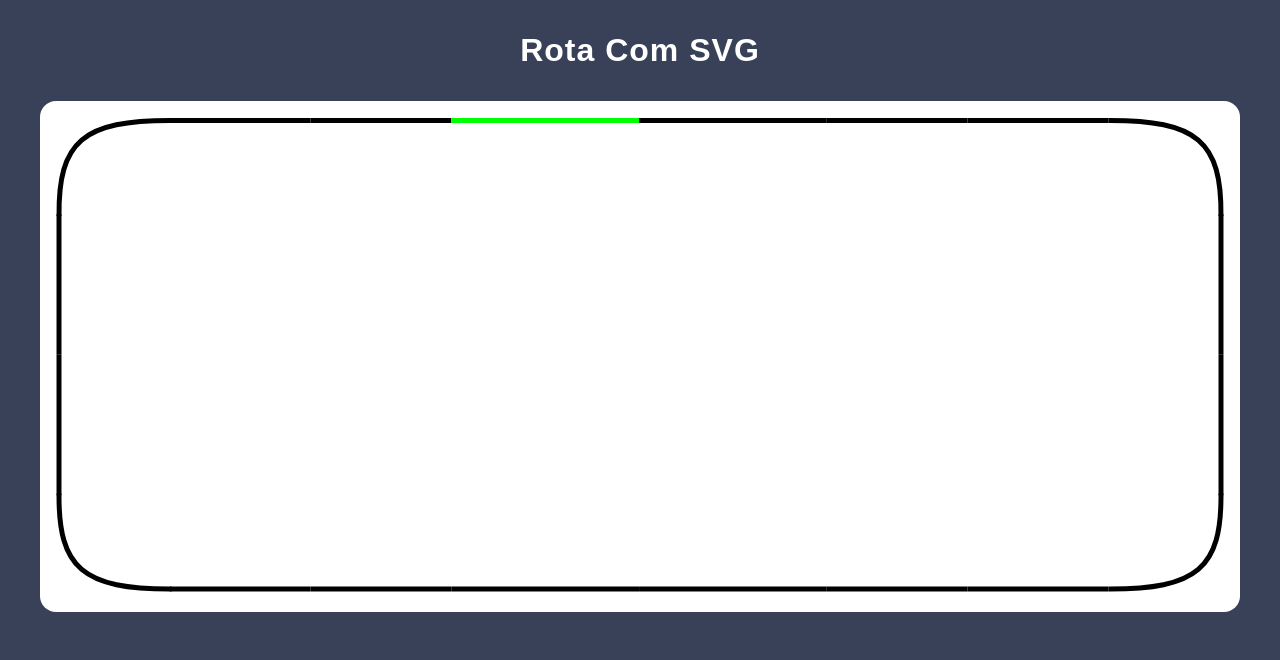
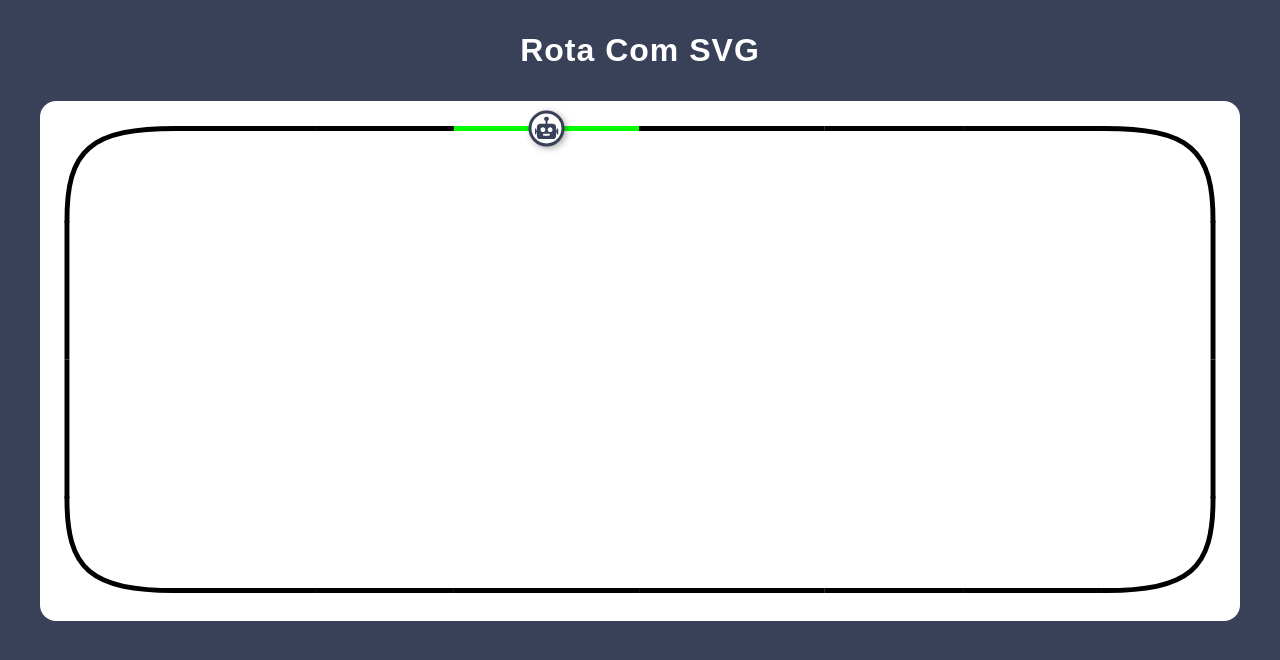
Before and after one commit to Henrique1204/Sistema-AGV-Mapa, a React (Create React App) app: page / in a window 1280 px wide. Shown: the top 660 px of the page. Built offline with nearby package versions, Linux system fonts and the light colour scheme; the HTML template or start-up script is replaced by a standard one.

Commit message:
Criar componente para mostrar robo no mapa

```diff
--- a/src/Componentes/CardMapa/index.module.css
+++ b/src/Componentes/CardMapa/index.module.css
@@ -1,6 +1,6 @@
 .CardMapa {
     width: 100%;
-    padding: 1rem;
+    padding: 1.5rem;
     margin: 2rem auto 0;
     border-radius: 1rem;
     background-color: #FFF;
--- /dev/null
+++ b/src/Componentes/IconeRobo/index.js
@@ -0,0 +1,34 @@
+import React from 'react';
+import estilos from './index.module.css';
+import svgRobo from '../../Assets/robo.svg';
+
+const IconeRobo = ({ posicaoPonto }) => {
+    const [posicao, setPosicao] = React.useState({ x: 0, y: 0 });
+    const [movendo, setMovendo] = React.useState(false);
+    const iconeRef = React.useRef();
+
+    React.useEffect(() => {
+        const { width, height } = iconeRef.current.getBoundingClientRect();
+        const { xCalculado, yCalculado } = posicaoPonto;
+
+        setPosicao({ x: xCalculado - width / 2, y: yCalculado - height / 2 });
+
+        const timeOut = setTimeout(() => setMovendo(true), 1);
+
+        return () => clearTimeout(timeOut);
+    }, [posicaoPonto, setPosicao]);
+
+    return (
+        <div
+            ref={iconeRef}
+            className={`${estilos.IconeRobo} ${(movendo) ? estilos.movendo : ''}`}
+            style={{
+                transform: `translate3d(${posicao.x}px, ${posicao.y}px, 0)`
+            }}
+        >
+            <img className={estilos.imgRobo} src={svgRobo} alt="Localização do robô" />
+        </div>
+    );
+};
+
+export default IconeRobo;
--- /dev/null
+++ b/src/Componentes/IconeRobo/index.module.css
@@ -0,0 +1,24 @@
+.IconeRobo {
+    width: 2.25rem;
+    height: 2.25rem;
+    padding: 0.2rem;
+    border-radius: 50%;
+    border: 3px solid #394159;
+    background-color: #FFF;
+    box-shadow: 2px 2px 6px rgba(44, 44, 44, 0.4);
+    position: absolute;
+    top: 0;
+    left: 0;
+    opacity: 0;
+    overflow: hidden;
+}
+
+.IconeRobo.movendo {
+    opacity: 1;
+    transition: transform 0.75s ease;
+}
+
+.imgRobo {
+    max-width: 100%;
+    display: block;
+}
--- a/src/Componentes/Mapa/index.js
+++ b/src/Componentes/Mapa/index.js
@@ -1,12 +1,28 @@
 import React from 'react';
 import estilos from './index.module.css';
+import IconeRobo from '../IconeRobo';
 
 const Mapa = () => {
     const [pathAtivo, setPathAtivo] = React.useState('A');
+    const [posicaoRobo, setPosicaoRobo] = React.useState(null);
     const pathRef = React.useRef();
+
+    const calcularPosicao = (elemento) => {
+        const { x, y, width, height } = elemento.getBoundingClientRect();
+
+        const { curva } = elemento.dataset;
+        const arrayFracao = curva?.split(',').map((item) => Number(item)) || [2, 2];
+
+        const xCalculado = x + (width / 4 * arrayFracao[0]);
+        const yCalculado = y + (height / 4 * arrayFracao[1]);
+
+        setPosicaoRobo({ xCalculado, yCalculado });
+    };
 
     React.useEffect(() => {
         pathRef.current.classList.add(estilos.ativo);
+        calcularPosicao(pathRef.current);
+
         let indice = 0;
         const pontos = [
             'A', 'B', 'C', 'D', 'E',
@@ -17,28 +33,28 @@ const Mapa = () => {
 
         const intervalo = setInterval(() => {
             pathRef.current.classList.remove(estilos.ativo);
-            const { x, y } = pathRef.current.getBoundingClientRect();
-            console.log('____________________________________');
-            console.log(`Coordenada no eixo X: ${x}`);
-            console.log(`Coordenada no eixo Y: ${y}`);
 
             indice++;
             if (indice === pontos.length) indice = 0;
 
             setPathAtivo(pontos[indice]);
             pathRef.current.classList.add(estilos.ativo);
-        }, 2 * 1000)
+            calcularPosicao(pathRef.current);
+        }, 2 * 1000);
 
         return () => clearInterval(intervalo);
     }, []);
 
     return (
+        <>
+            { posicaoRobo && <IconeRobo posicaoPonto={posicaoRobo} /> }
             <svg  className={estilos.Mapa} viewBox="0 0 1174 477" fill="none">
                 {/* Primeira Curva (Direita - Topo) */}
                 <path
                     ref={pathAtivo === 'A' ? pathRef : null}
                     className={estilos.ponto}
                     d="M116.215 3.50443C26.8926 3.19492 2.27559 24.3708 3.01608 99.5783"
+                    data-curva="1,1"
                 />
 
                 <path
@@ -82,6 +98,7 @@ const Mapa = () => {
                     ref={pathAtivo === 'H' ? pathRef : undefined}
                     className={estilos.ponto}
                     d="M1057.79 3.50162C1147.11 3.19211 1171.72 24.368 1170.98 99.5755"
+                    data-curva="3,1"
                 />
 
                 <path
@@ -101,6 +118,7 @@ const Mapa = () => {
                     ref={pathAtivo === 'K' ? pathRef : undefined}
                     className={estilos.ponto}
                     d="M1057.79 474.462C1147.11 474.772 1171.72 453.596 1170.98 378.388"
+                    data-curva="3,3"
                 />
 
                 <path
@@ -144,6 +162,7 @@ const Mapa = () => {
                     ref={pathAtivo === 'R' ? pathRef : undefined}
                     className={estilos.ponto}
                     d="M116.215 474.462C26.8926 474.772 2.27559 453.596 3.01608 378.388"
+                    data-curva="1,3"
                 />
 
                 <path
@@ -158,6 +177,7 @@ const Mapa = () => {
                     d="M3.00085 97.7002L3.00085 238.99"
                 />
             </svg>
+        </>
     );
 };
 
--- a/src/Componentes/Mapa/index.module.css
+++ b/src/Componentes/Mapa/index.module.css
@@ -5,6 +5,7 @@
 path.ponto {
     stroke: #000;
     stroke-width: 5;
+    transition: stroke 1s ease;
 }
 
 path.ativo {
```
Also changed, not shown: src/Assets/robo.svg (added). Lines whose indentation alone changed are shown as unchanged.
